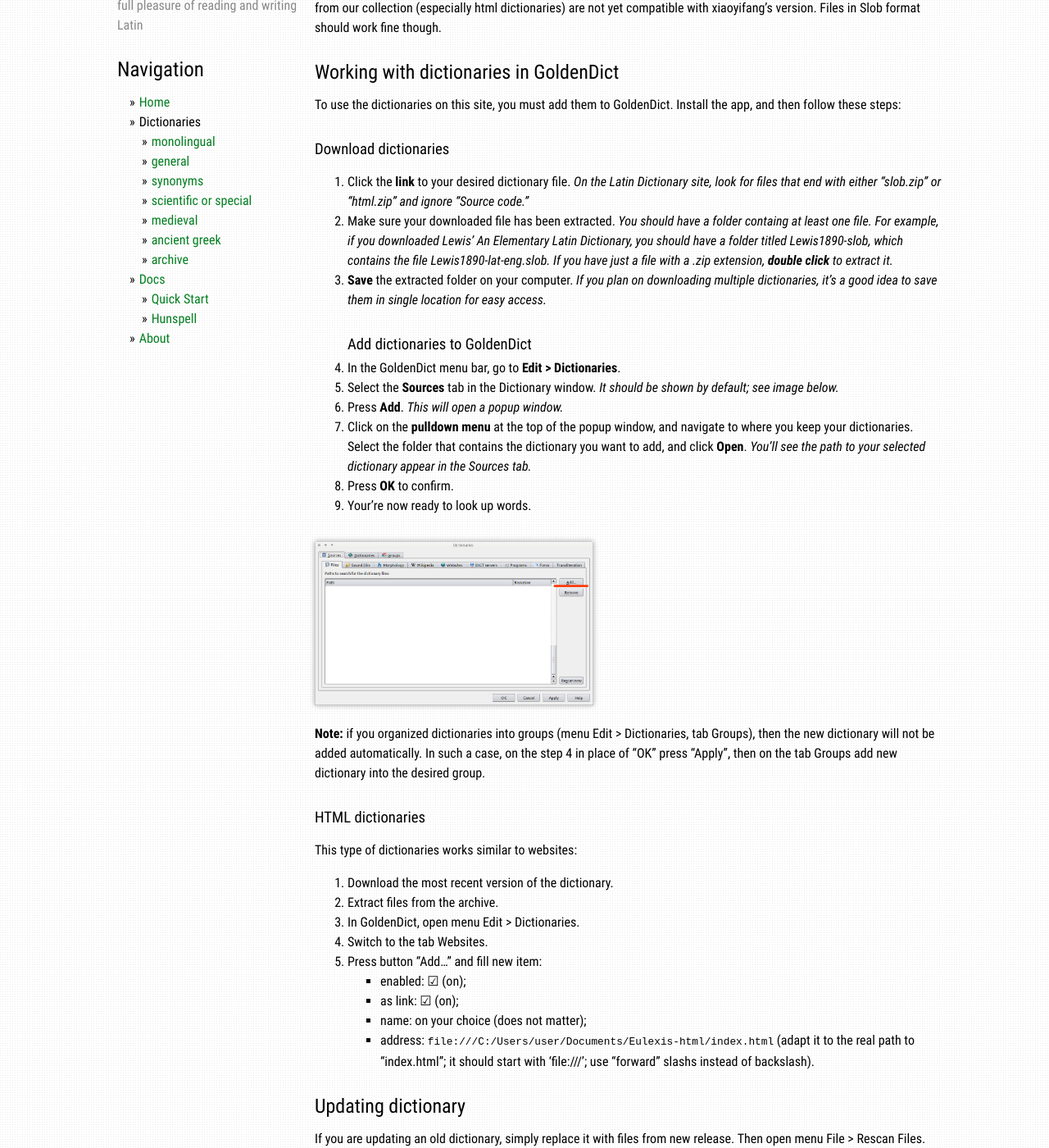
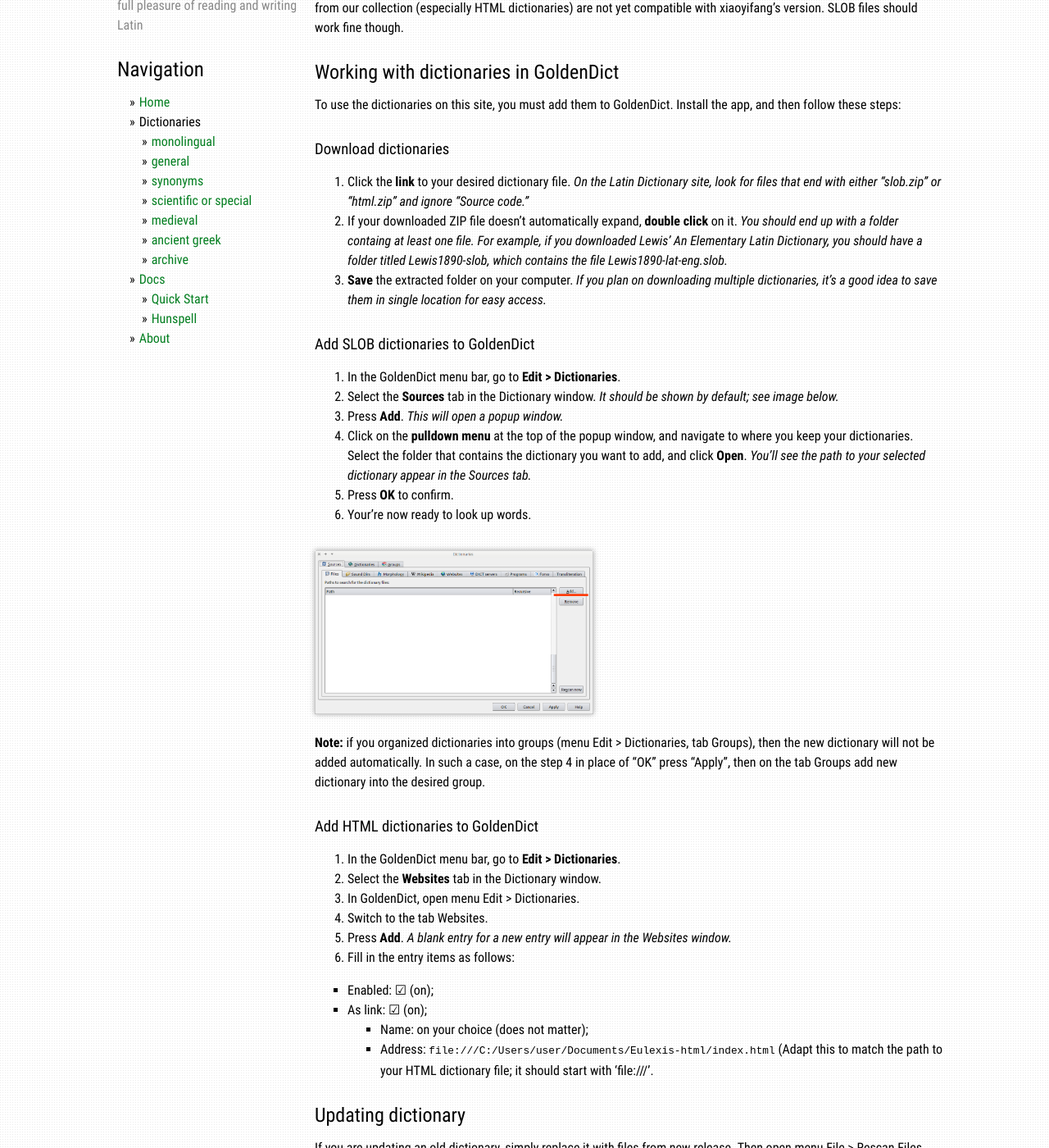
Before and after one commit to latin-dict/latin-dict.github.io, a Jekyll site: the page built from docs/howto.md, in a window 1280 px wide and 1400 px high, scrolled down 384 px. Shown: the whole window at 82% size. Built offline with Jekyll 4.4.1, drawn with Linux system fonts in a browser that asks for light colours; some of the changed text lies outside the part shown.

Commit message:
Update howto.md

```diff
--- a/docs/howto.md
+++ b/docs/howto.md
@@ -15,7 +15,7 @@
 
 (Since GoldenDict is open source, you can find variations of it from various sources. For instance, the original [GoldenDict](http://goldendict.org) has been dormant for years, although it still works.)
 
-All new features are implemented in a [GitHub fork](https://github.com/xiaoyifang/goldendict/releases) supported by user [@xiaoyifang](https://github.com/xiaoyifang/goldendict). Note, however, that some dictionaries from our collection (especially html dictionaries) are not yet compatible with xiaoyifang's version. Files in Slob format should work fine though.
+All new features are implemented in a [GitHub fork](https://github.com/xiaoyifang/goldendict/releases) supported by user [@xiaoyifang](https://github.com/xiaoyifang/goldendict). Note, however, that some dictionaries from our collection (especially HTML dictionaries) are not yet compatible with xiaoyifang's version. SLOB files should work fine though.
 
 ## Working with dictionaries in GoldenDict
 
@@ -23,10 +23,13 @@
 Install the app, and then follow these steps:
 
 ### Download dictionaries
+
 1. Click the **link** to your desired dictionary file. *On the Latin Dictionary site, look for files that end with either "slob.zip" or "html.zip" and ignore "Source code."*
-1. Make sure your downloaded file has been extracted. *You should have a folder containg at least one file. For example, if you downloaded Lewis' An Elementary Latin Dictionary, you should have a folder titled Lewis1890-slob, which contains the file Lewis1890-lat-eng.slob. If you have just a file with a .zip extension, **double click** to extract it.*
+1. If your downloaded ZIP file doesn't automatically expand, **double click** on it. *You should end up with a folder containg at least one file. For example, if you downloaded Lewis' An Elementary Latin Dictionary, you should have a folder titled Lewis1890-slob, which contains the file Lewis1890-lat-eng.slob.*
 1. **Save** the extracted folder on your computer. *If you plan on downloading multiple dictionaries, it's a good idea to save them in single location for easy access.*
-### Add dictionaries to GoldenDict
+
+### Add SLOB dictionaries to GoldenDict
+
 1. In the GoldenDict menu bar, go to **Edit > Dictionaries**.
 1. Select the **Sources** tab in the Dictionary window. *It should be shown by default; see image below.*
 1. Press **Add**. *This will open a popup window.*
@@ -38,21 +41,19 @@
 
 **Note:** if you organized dictionaries into groups (menu Edit > Dictionaries, tab Groups), then the new dictionary will not be added automatically. In such a case, on the step 4 in place of "OK" press "Apply", then on the tab Groups add new dictionary into the desired group.
 
+### Add HTML dictionaries to GoldenDict
 
-### HTML dictionaries
-
-This type of dictionaries works similar to websites:
-
-1. Download the most recent version of the dictionary.
-1. Extract files from the archive.
+1. In the GoldenDict menu bar, go to **Edit > Dictionaries**.
+1. Select the **Websites** tab in the Dictionary window.
 1. In GoldenDict, open menu Edit > Dictionaries.
 1. Switch to the tab Websites.
-1. Press button "Add…" and fill new item:
-  - enabled: ☑ (on);
-  - as link: ☑ (on);
-  - name: on your choice (does not matter);
-  - address: `file:///C:/Users/user/Documents/Eulexis-html/index.html` (adapt it to the real path to "index.html"; it should start with 'file:///'; use "forward" slashs instead of backslash).
+1. Press **Add**. *A blank entry for a new entry will appear in the Websites window.*
+1. Fill in the entry items as follows:
 
+* Enabled: ☑ (on);
+* As link: ☑ (on);
+  * Name: on your choice (does not matter);
+  * Address: `file:///C:/Users/user/Documents/Eulexis-html/index.html` (Adapt this to match the path to your HTML dictionary file; it should start with 'file:///'.
 
 ## Updating dictionary
 
```
